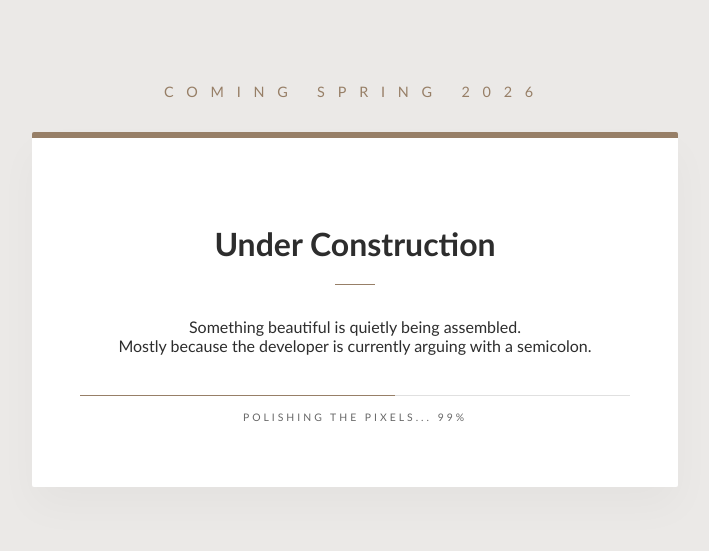
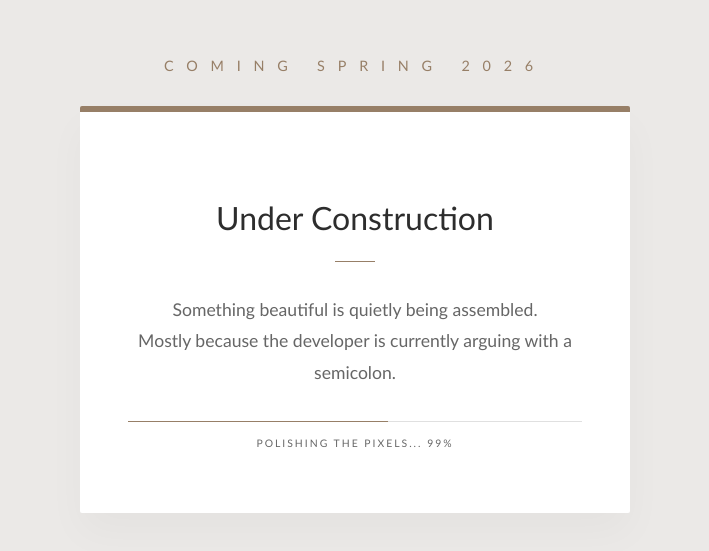
Before and after one commit to YashChaudhary1331/comingsoon, a plain HTML site: page index.html in a window 1280 px wide. Shown: the part 115-666 px from the top of the page, without its empty margins (285-994 px from the left). Drawn offline with Linux system fonts and the light colour scheme.

Commit message:
Add files via upload

```diff
--- a/index.html
+++ b/index.html
@@ -3,7 +3,7 @@
 <head>
     <meta charset="UTF-8">
     <meta name="viewport" content="width=device-width, initial-scale=1.0">
-    <title>Coming Soon | A New Vision</title>
+    <title>Coming Soon | Responsive Vision</title>
     <style>
         :root {
             --primary: #977f67;
@@ -15,64 +15,61 @@
             --card-bg: #ffffff;
         }
 
+        * {
+            box-sizing: border-box;
+        }
+
         body {
             background-color: var(--bg-light);
             color: var(--text-dark);
-            font-family: 'Optima', 'Didot', 'serif', 'Times New Roman';
+            /* Updated font stack to prioritize clean sans-serif for mobile readability */
+            font-family: 'Montserrat', 'Optima', sans-serif;
             display: flex;
             flex-direction: column;
             align-items: center;
             justify-content: center;
-            height: 100vh;
+            min-height: 100vh;
             margin: 0;
-            overflow: hidden;
+            padding: 20px;
+            overflow-x: hidden;
         }
 
-        /* Large Header Text */
+        /* Responsive Heading */
         .main-heading {
-            font-size: 0.9rem;
-            letter-spacing: 0.8rem;
+            font-size: clamp(0.7rem, 2vw, 0.9rem);
+            letter-spacing: clamp(0.3rem, 4vw, 0.8rem);
             text-transform: uppercase;
             color: var(--primary);
             margin-bottom: 2rem;
+            text-align: center;
             animation: fadeIn 3s ease-in;
             font-weight: 300;
         }
 
         .card {
             background: var(--card-bg);
-            padding: 4rem 3rem;
+            padding: clamp(2rem, 8vw, 4rem) clamp(1.5rem, 5vw, 3rem);
             border-radius: 2px;
             box-shadow: 0 20px 40px rgba(0,0,0,0.03);
             max-width: 550px;
-            width: 85%;
+            width: 100%; /* Responsive width */
             text-align: center;
             border-top: 6px solid var(--primary);
             position: relative;
         }
 
-        h2 {
+        h1 {
             font-weight: 400;
-            font-size: 2rem;
+            font-size: clamp(1.5rem, 6vw, 2rem);
             margin-bottom: 1.5rem;
             color: var(--text-dark);
         }
 
-        .quote {
+        p {
             color: var(--text-muted);
-            font-size: 1.1rem;
-            font-style: italic;
+            font-size: clamp(0.9rem, 3vw, 1.1rem);
             line-height: 1.8;
             margin-bottom: 2rem;
-        }
-
-        .quote-author {
-            display: block;
-            margin-top: 10px;
-            font-size: 0.75rem;
-            letter-spacing: 2px;
-            text-transform: uppercase;
-            color: var(--primary);
         }
 
         .divider {
@@ -82,12 +79,13 @@
             margin: 0 auto 2rem;
         }
 
+        /* Refined Responsive Loader */
         .loader-track {
             width: 100%;
             height: 1px;
             background: #e0e0e0;
             position: relative;
-            margin-top: 40px;
+            margin-top: 2rem;
         }
 
         .loader-fill {
@@ -99,8 +97,8 @@
         }
 
         .status {
-            font-size: 0.65rem;
-            letter-spacing: 3px;
+            font-size: clamp(0.6rem, 2vw, 0.65rem);
+            letter-spacing: 2px;
             text-transform: uppercase;
             margin-top: 15px;
             color: var(--text-muted);
@@ -117,6 +115,16 @@
             90% { width: 98.5%; }
             100% { width: 99%; }
         }
+
+        /* Mobile specific adjustments */
+        @media (max-width: 480px) {
+            .card {
+                padding: 2.5rem 1.5rem;
+            }
+            .main-heading {
+                letter-spacing: 0.3rem; /* Reduce spacing so it doesn't wrap awkwardly */
+            }
+        }
     </style>
 </head>
 <body>
@@ -129,15 +137,10 @@
         <p>Something beautiful is quietly being assembled. <br>
            Mostly because the developer is currently arguing with a semicolon.</p>
 
-        <div class="loading-container">
-            <div class="track">
-                <div class="fill"></div>
-            </div>
-            <div class="loader-track">
-                <div class="loader-fill"></div>
-            </div>
-            <div class="status">Polishing the pixels... 99%</div>
+        <div class="loader-track">
+            <div class="loader-fill"></div>
         </div>
+        <div class="status">Polishing the pixels... 99%</div>
     </div>
 
 </body>
```
